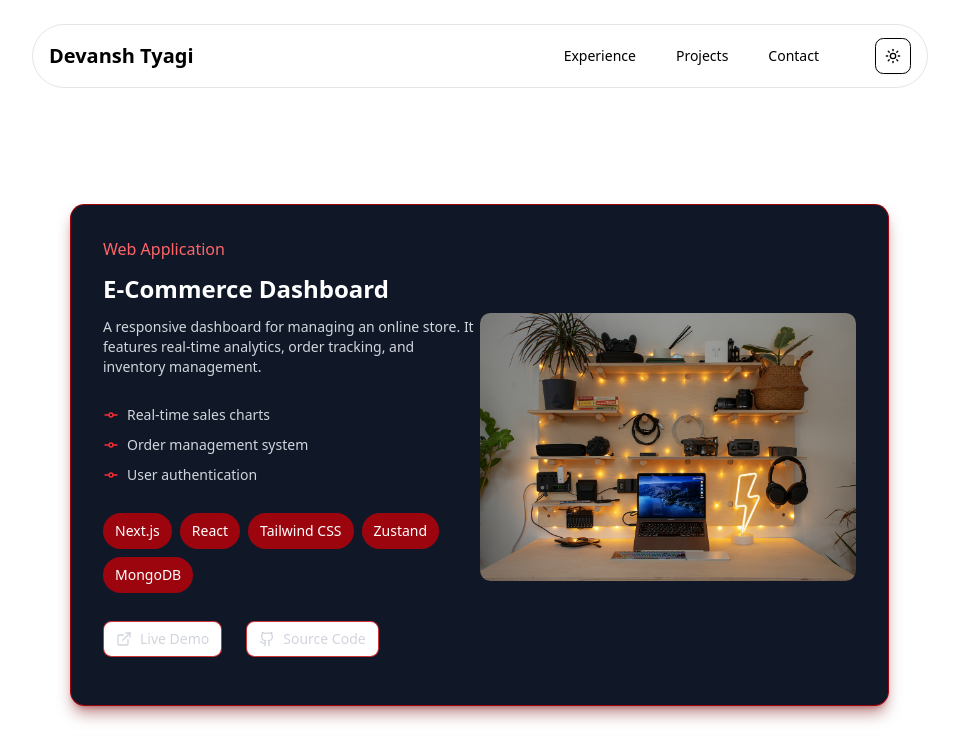
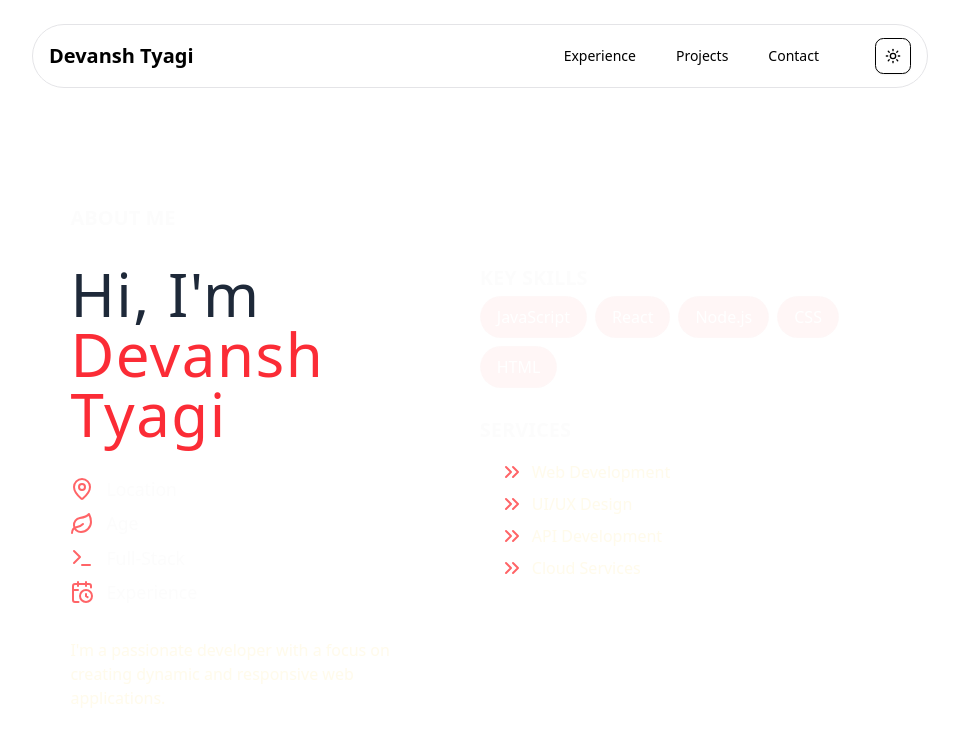
Before and after one commit to devanshtyagi26/My-Portfolio, a Next.js app: page / in a window 1280 px wide. Shown: the top 736 px of the page, without its empty margins (160-1119 px from the left). Built offline with nearby package versions, Linux system fonts and the light colour scheme.

Commit message:
About me

```diff
--- a/src/app/page.js
+++ b/src/app/page.js
@@ -1,9 +1,11 @@
 import TechStack from "@/components/TechStack";
 import ProjectCard from "@/components/ProjectCard";
 import projectsData from "@/lib/projects.json";
+import AboutMe from "@/components/AboutMe";
 export default function Home() {
   return (
     <div className="flex flex-col justify-center items-center gap-4 mt-35 w-[80%] relative">
+      <AboutMe />
       <div className="grid grid-cols-1 gap-8 w-[80%]">
         {projectsData.map((project) => (
           <ProjectCard key={project.id} project={project} />
--- /dev/null
+++ b/src/components/AboutMe.jsx
@@ -0,0 +1,81 @@
+import {
+  CalendarClock,
+  ChevronsRight,
+  Leaf,
+  MapPin,
+  Terminal,
+} from "lucide-react";
+import React from "react";
+import { keySkills, services } from "@/lib/aboutMe";
+
+function AboutMe() {
+  return (
+    <div className="font-geist-mono w-[80%]">
+      <p className="text-xl font-semibold text-[#fafafa99] letter-spacing-[.2em] mb-8 font-geist-mono">
+        ABOUT ME
+      </p>
+      <div className="flex gap-8 justify-center items-start">
+        <div className="flex flex-col justify-center w-1/2 gap-[2rem]">
+          <p className="text-[3.75rem] font-weight-100 text-gray-800 dark:text-gray-200 tracking-wide font-geist-mono flex flex-col leading-[1]">
+            Hi, I'm
+            <br />
+            <span className="text-red-500">Devansh Tyagi</span>
+          </p>
+          <div className="flex flex-col gap-2">
+            <p className="flex justify-start items-center text-[1.1rem] text-[#fafafa99]">
+              <MapPin className="mr-3 text-red-400" /> Location
+            </p>
+            <p className="flex justify-start items-center text-[1.1rem] text-[#fafafa99]">
+              <Leaf className="mr-3 text-red-400" /> Age
+            </p>
+            <p className="flex justify-start items-center text-[1.1rem] text-[#fafafa99]">
+              <Terminal className="mr-3 text-red-400" /> Full-Stack
+            </p>
+            <p className="flex justify-start items-center text-[1.1rem] text-[#fafafa99]">
+              <CalendarClock className="mr-3 text-red-400" /> Experience
+            </p>
+          </div>
+          <p>
+            I'm a passionate developer with a focus on creating dynamic and
+            responsive web applications.
+          </p>
+          <button className="mt-4 px-4 py-2 bg-red-500 text-white rounded-md">
+            Contact Me
+          </button>
+        </div>
+        <div className="flex flex-col justify-center gap-7">
+          <div className="flex flex-col gap-1">
+            <p className="text-xl font-semibold text-[#fafafa99] letter-spacing-[.2em] font-geist-mono">
+              KEY SKILLS
+            </p>
+            <ul className="list-none list-inside flex flex-wrap gap-2">
+              {keySkills.map((skill) => (
+                <li
+                  key={skill}
+                  className="flex justify-center items-center text-white text-decoration-none px-4 py-2 border-b border-[#fafafa33] border-[1px] rounded-[50px] bg-[#ff4d4d0d] hover:bg-[#ff4d4d1a] transition-all delay-100"
+                >
+                  {skill}
+                </li>
+              ))}
+            </ul>
+          </div>
+          <div className="flex flex-col gap-1">
+            <p className="text-xl font-semibold text-[#fafafa99] letter-spacing-[.2em] mb-3 font-geist-mono">
+              SERVICES
+            </p>
+            <ul className="list-none list-inside flex flex-col gap-2 ml-5">
+              {services.map((service) => (
+                <li key={service} className="flex gap-2">
+                  <ChevronsRight className="text-red-400" />
+                  {service}
+                </li>
+              ))}
+            </ul>
+          </div>
+        </div>
+      </div>
+    </div>
+  );
+}
+
+export default AboutMe;
--- /dev/null
+++ b/src/lib/aboutMe.js
@@ -0,0 +1,7 @@
+export const keySkills = ["JavaScript", "React", "Node.js", "CSS", "HTML"];
+export const services = [
+  "Web Development",
+  "UI/UX Design",
+  "API Development",
+  "Cloud Services",
+];
```
